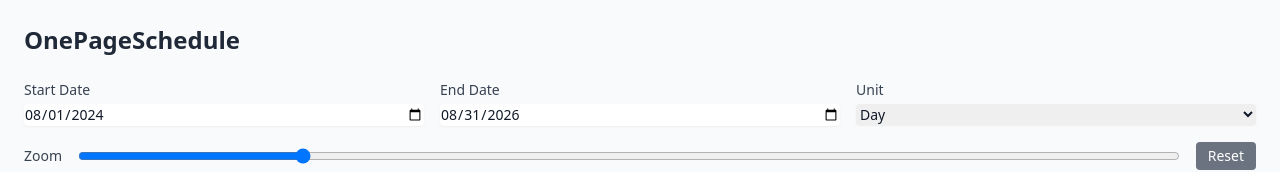
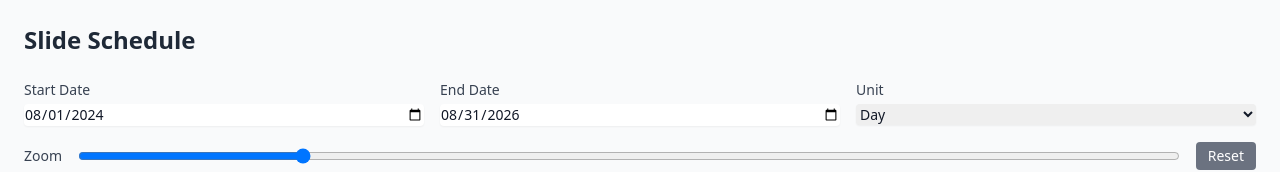
Before and after one commit to yopeyope/onepagescheduler, a plain HTML site: page index.html in a window 1280 px wide. Shown: the top 172 px of the page. Drawn offline with nearby package versions, Linux system fonts and the light colour scheme.

Commit message:
Fix html header (title)

```diff
--- a/index.html
+++ b/index.html
@@ -9,7 +9,7 @@
   <body class="bg-gray-50 text-gray-900 font-sans">
     <div class="max-w-screen-xl mx-auto p-6">
       <header class="mb-6">
-        <h1 class="text-2xl font-bold text-gray-800">OnePageSchedule</h1>
+        <h1 class="text-2xl font-bold text-gray-800">Slide Schedule</h1>
       </header>
 
       <section class="grid grid-cols-1 md:grid-cols-3 gap-4 mb-4 text-sm">
```
